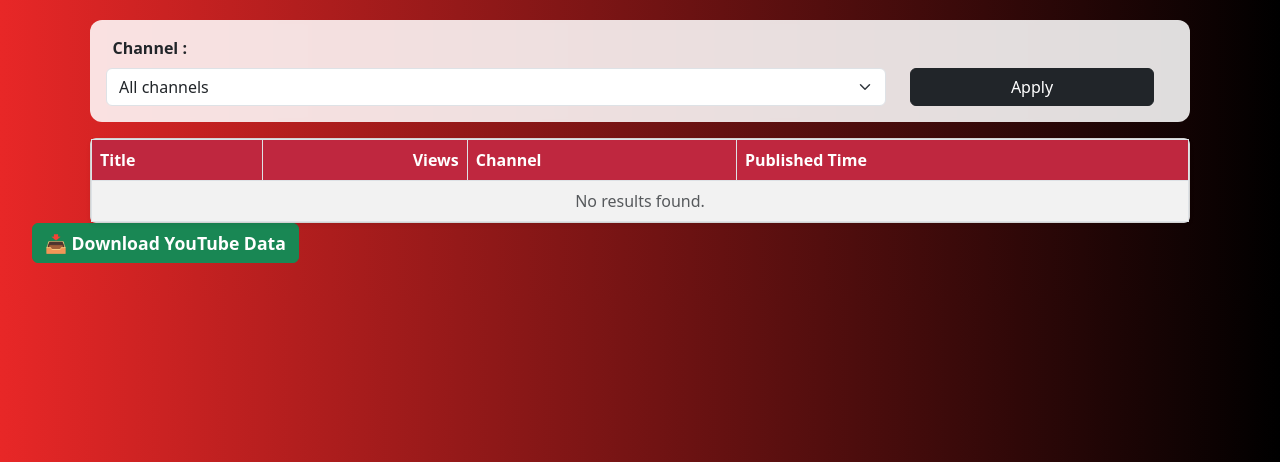
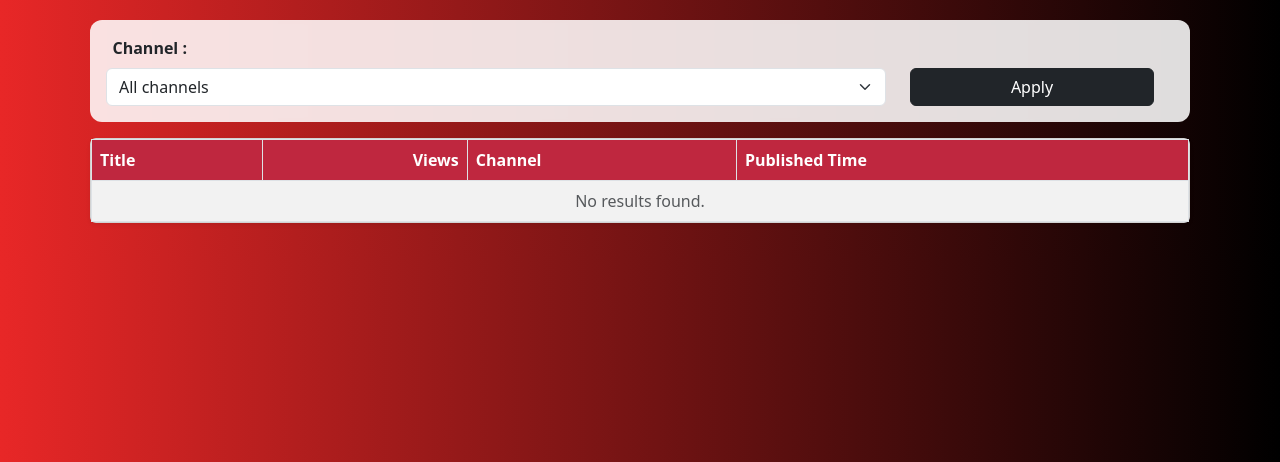
Before and after one commit to NasirMehmood12/keyword, a Flask app: page /title in a window 1280 px wide; the page is wider, and only the part inside the window is pictured. Shown: the part 246-708 px from the top of that part. Run offline with Flask 3, Linux system fonts and the light colour scheme; data that the repository does not hold is empty; parts of the project's set-up code (start-up, migrations or seed data) failed here and were passed over; some libraries are stand-ins or nearby versions.

Commit message:
Update title.html

```diff
--- a/templates/title.html
+++ b/templates/title.html
@@ -474,9 +474,9 @@
     {% endif %}
   </div>
 
-   <div class="download-btn">
+<!--    <div class="download-btn">
     <a href="/download/title" class="btn btn-success" style="font-size: 1.1rem; font-weight: 563;">📥 Download YouTube Data</a>
-    </div>
+    </div> -->
 
   <script src="https://cdn.jsdelivr.net/npm/bootstrap@5.3.3/dist/js/bootstrap.bundle.min.js"></script>
 </body>
```
